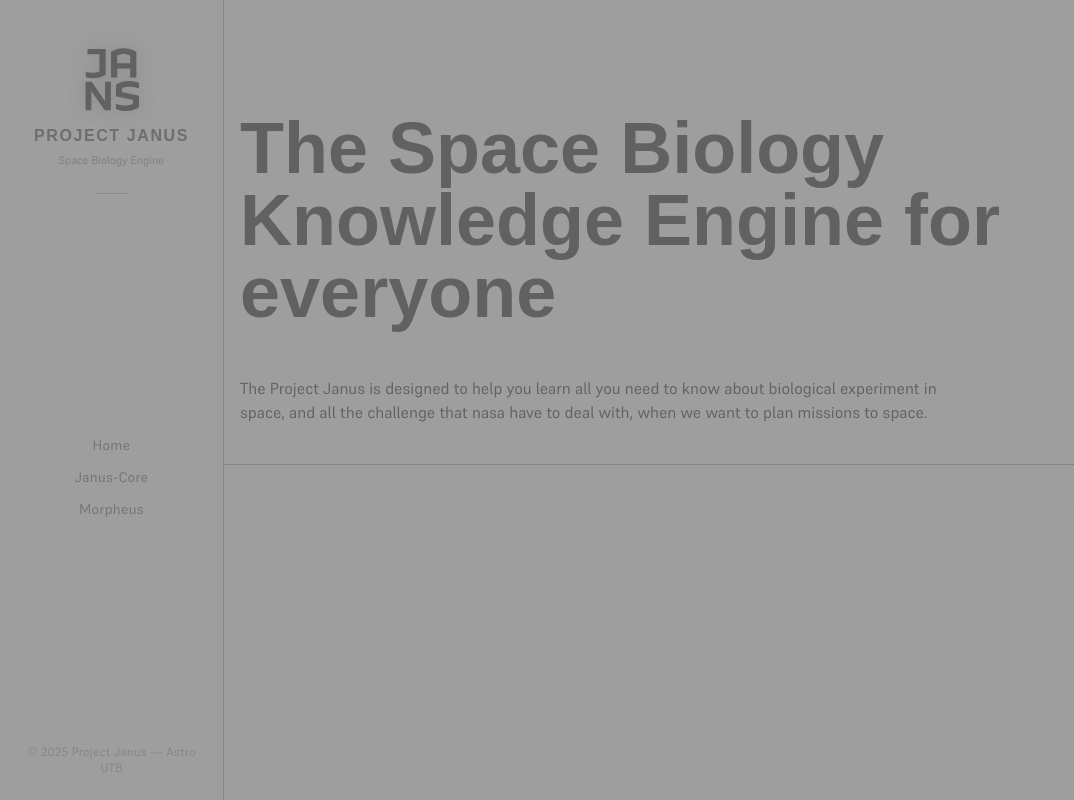
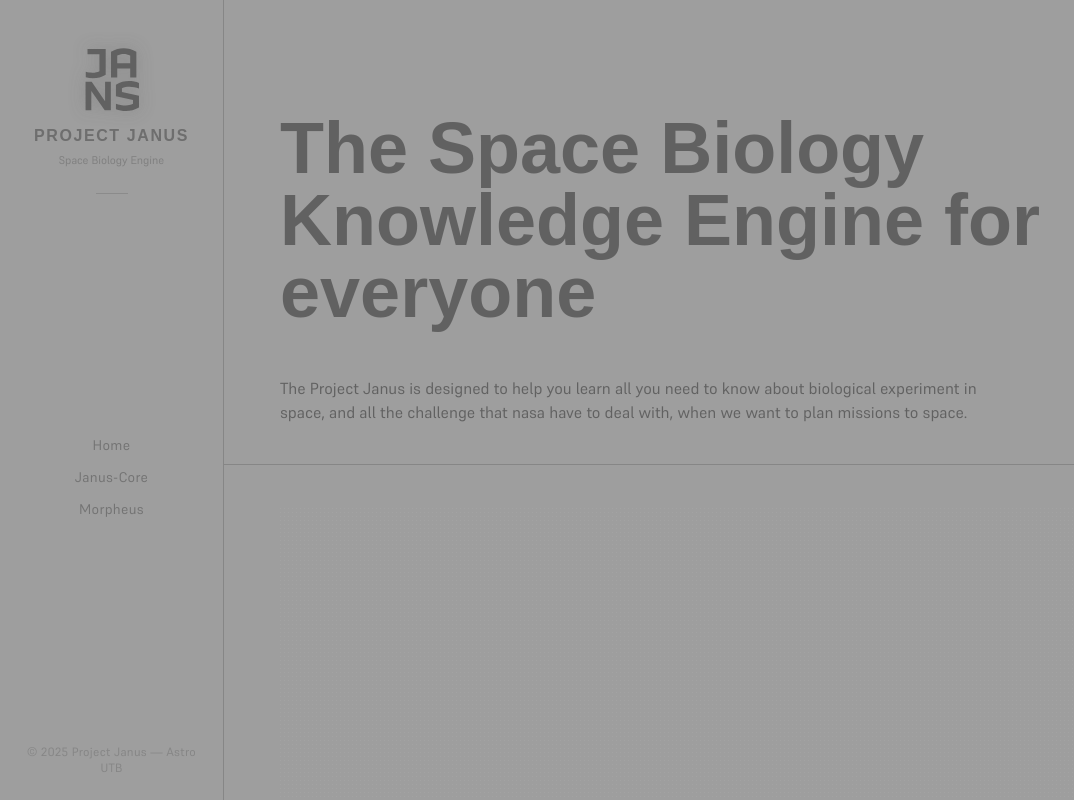
Before and after one commit to daniherreraa/project-janus, a Next.js app: page / in a window 1280 px wide. Shown: the whole page, without its empty margins (0-1074 px from the left). Built offline with nearby package versions, Linux system fonts and the light colour scheme; no server answers; a web font is replaced by a local one.

Commit message:
Patch v0.2

```diff
--- a/app/page.jsx
+++ b/app/page.jsx
@@ -77,7 +77,7 @@ export default async function Home() {
         {/* HERO */}
         <section className="relative min-h-fit w-full">
           {/* Títulos con mezcla difference sobre el fondo */}
-          <div className="inset-0 w-full h-full flex flex-col justify-between mix-blend-difference text-white z-10 pt-24 px-4 pb-8 ld:px-20 lg:pt-28 lg:pb-10 border-b border-white/40">
+          <div className="inset-0 w-full h-full flex flex-col justify-between mix-blend-difference text-white z-10 pt-24 px-4 pb-8 lg:px-14 lg:pt-28 lg:pb-10 border-b border-white/40">
             <h1 className="font-technor font-semibold text-4xl lg:text-7xl">
               The Space Biology <br /> Knowledge Engine for everyone
             </h1>
```
